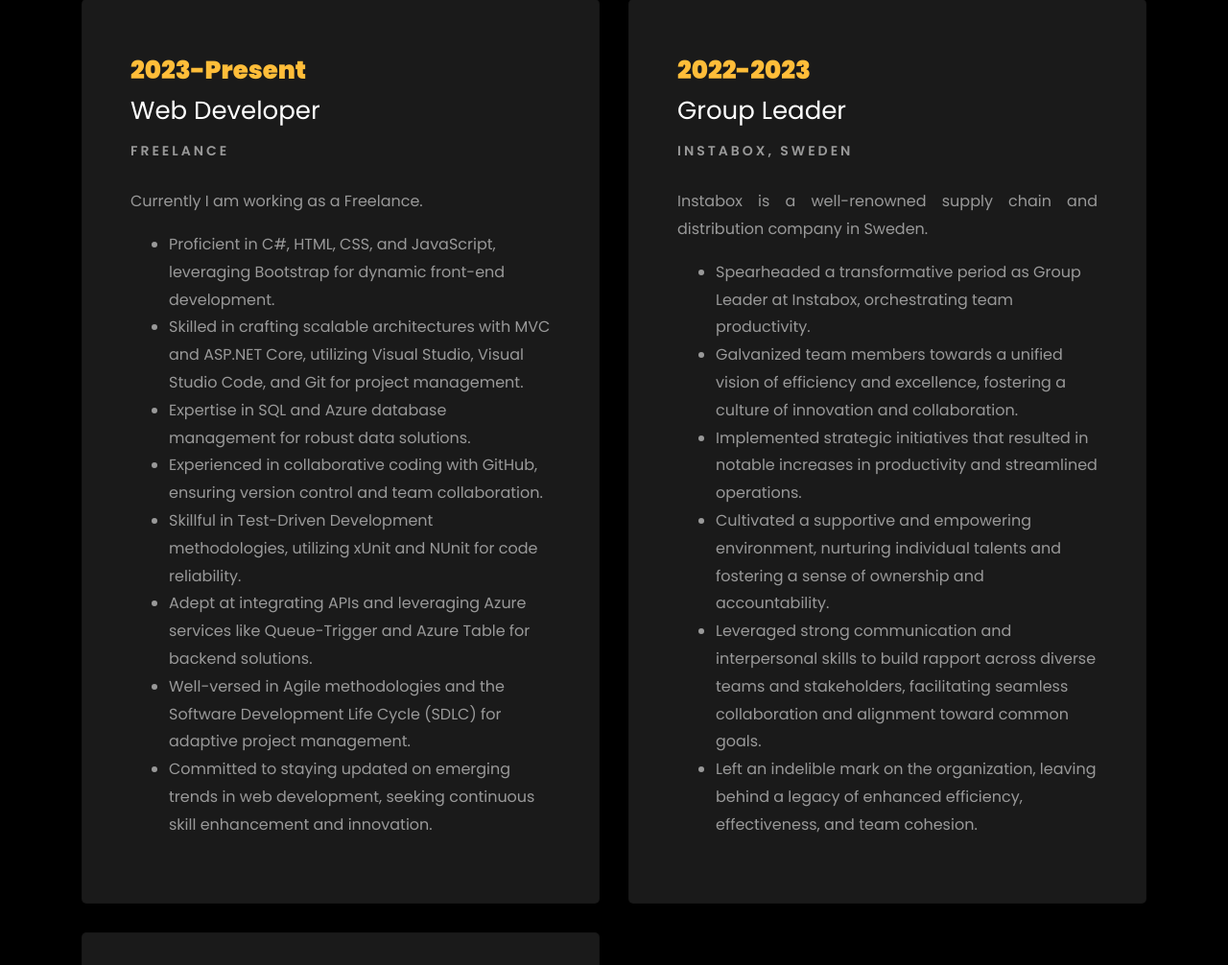
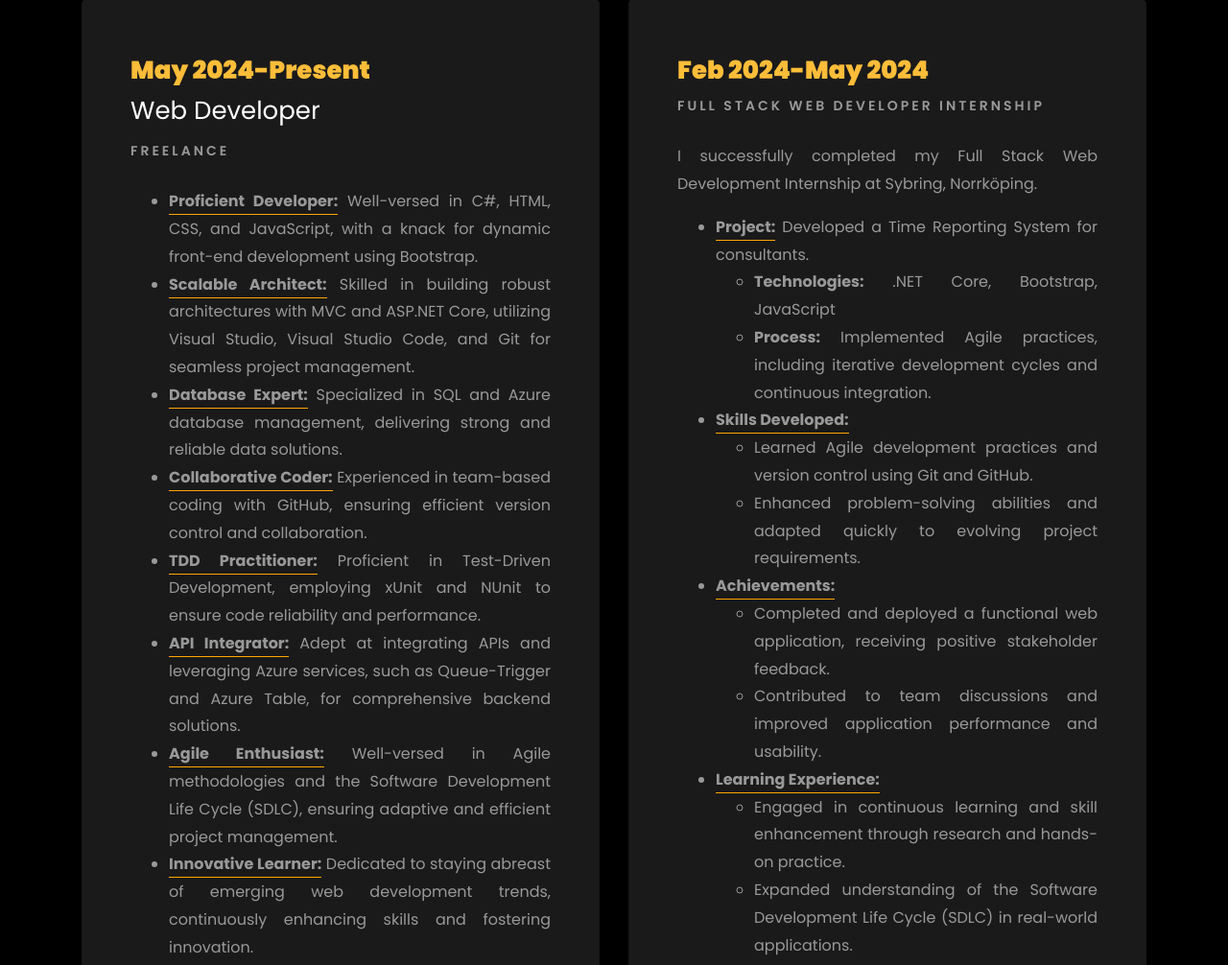
Before and after one commit to dawoodrizwan84/DawoodCvPortolio, a plain HTML site: page index.html in a window 1280 px wide. Shown: the part 2122-3128 px from the top of the page at 96% size. Drawn offline with Linux system fonts and the light colour scheme; files whose address does not match are found by name.

Commit message:
Updated New things

```diff
--- a/index.html
+++ b/index.html
@@ -32,6 +32,19 @@
 //--//-->   ABOUT
 ======================================*/
 
+.orange-underline {
+    position: relative; /* Ensure relative positioning for pseudo-element */
+}
+
+.orange-underline::after {
+    content: ''; /* Create a pseudo-element */
+    position: absolute; /* Position it absolutely relative to its parent */
+    left: 0; /* Align at the start of the element */
+    bottom: -3px; /* Adjust to your preferred distance from text */
+    width: 100%; /* Full width of the text */
+    height: 1px; /* Thickness of the underline */
+    background-color: orange; /* Color of the underline */
+}
 .about-mf .box-shadow-full {
   padding-top: 4rem;
   padding-bottom: 4rem;
@@ -354,24 +367,25 @@
 		</div>
 		<br>
 
+
 		<div class="row">
 			<div class="col-md-6">
 				<div class="card resume-wrap ftco-animate">
 					<div class="card-body">
-						<span class="date">2023-Present</span>
+						<span class="date">May 2024-Present</span>
 						<h2>Web Developer</h2>
 						<span class="position">Freelance</span>
 						<p class="mt-4" style="text-align: justify;">
-							Currently I am working as a Freelance.
-							<ul>
-								<li>Proficient in C#, HTML, CSS, and JavaScript, leveraging Bootstrap for dynamic front-end development.</li>
-								<li>Skilled in crafting scalable architectures with MVC and ASP.NET Core, utilizing Visual Studio, Visual Studio Code, and Git for project management.</li>
-								<li>Expertise in SQL and Azure database management for robust data solutions.</li>
-								<li>Experienced in collaborative coding with GitHub, ensuring version control and team collaboration.</li>
-								<li>Skillful in Test-Driven Development methodologies, utilizing xUnit and NUnit for code reliability.</li>
-								<li>Adept at integrating APIs and leveraging Azure services like Queue-Trigger and Azure Table for backend solutions.</li>
-								<li>Well-versed in Agile methodologies and the Software Development Life Cycle (SDLC) for adaptive project management.</li>
-								<li>Committed to staying updated on emerging trends in web development, seeking continuous skill enhancement and innovation.</li>
+							<!-- Currently I am working as a Freelance. -->
+							<ul style="text-align: justify">
+								<li><strong class="orange-underline">Proficient Developer:</strong> Well-versed in C#, HTML, CSS, and JavaScript, with a knack for dynamic front-end development using Bootstrap.</li>
+								<li><strong class="orange-underline">Scalable Architect:</strong> Skilled in building robust architectures with MVC and ASP.NET Core, utilizing Visual Studio, Visual Studio Code, and Git for seamless project management.</li>
+								<li><strong class="orange-underline">Database Expert:</strong> Specialized in SQL and Azure database management, delivering strong and reliable data solutions.</li>
+								<li><strong class="orange-underline">Collaborative Coder:</strong> Experienced in team-based coding with GitHub, ensuring efficient version control and collaboration.</li>
+								<li><strong class="orange-underline">TDD Practitioner:</strong> Proficient in Test-Driven Development, employing xUnit and NUnit to ensure code reliability and performance.</li>
+								<li><strong class="orange-underline">API Integrator:</strong> Adept at integrating APIs and leveraging Azure services, such as Queue-Trigger and Azure Table, for comprehensive backend solutions.</li>
+								<li><strong class="orange-underline">Agile Enthusiast:</strong> Well-versed in Agile methodologies and the Software Development Life Cycle (SDLC), ensuring adaptive and efficient project management.</li>
+								<li><strong class="orange-underline">Innovative Learner:</strong> Dedicated to staying abreast of emerging web development trends, continuously enhancing skills and fostering innovation.</li>
 							</ul>
 						</p>
 					</div>
@@ -381,12 +395,55 @@
 			<div class="col-md-6">
 				<div class="card resume-wrap ftco-animate">
 					<div class="card-body">
+						<span class="date">Feb 2024-May 2024</span><br/>
+						<!-- <h2>Web Developer</h2> -->
+						<span class="position">Full Stack Web Developer Internship</span>
+						<p class="mt-4" style="text-align: justify;">
+							I successfully completed my Full Stack Web Development Internship at Sybring, Norrköping.
+							<ul style="text-align: justify;">
+								<li><strong class="orange-underline">Project:</strong> Developed a Time Reporting System for consultants.
+									<ul>
+										<li><strong>Technologies:</strong> .NET Core, Bootstrap, JavaScript</li>
+										<li><strong>Process:</strong> Implemented Agile practices, including iterative development cycles and continuous integration.</li>
+										<!-- <li><strong>Achievement:</strong> Delivered a responsive system that enhanced operational efficiency.</li> -->
+									</ul>
+								</li>
+								<li><strong class="orange-underline">Skills Developed:</strong>
+									<ul>
+										<!-- <li>Gained proficiency in C#, HTML, CSS, JavaScript, Bootstrap, ASP.NET Core, and SQL.</li> -->
+										<li>Learned Agile development practices and version control using Git and GitHub.</li>
+										<li>Enhanced problem-solving abilities and adapted quickly to evolving project requirements.</li>
+									</ul>
+								</li>
+								<li><strong class="orange-underline">Achievements:</strong>
+									<ul>
+										<li>Completed and deployed a functional web application, receiving positive stakeholder feedback.</li>
+										<li>Contributed to team discussions and improved application performance and usability.</li>
+									</ul>
+								</li>
+								<li><strong class="orange-underline">Learning Experience:</strong>
+									<ul>
+										<li>Engaged in continuous learning and skill enhancement through research and hands-on practice.</li>
+										<li>Expanded understanding of the Software Development Life Cycle (SDLC) in real-world applications.</li>
+									</ul>
+								</li>
+							</ul>
+						</p>
+					</div>
+				</div>
+			</div>
+
+
+
+			<div class="col-md-6">
+				<div class="card resume-wrap ftco-animate">
+					<div class="card-body">
 						<span class="date">2022-2023</span>
 						<h2>Group Leader</h2>
 						<span class="position">Instabox, Sweden</span>
 						<p class="mt-4" style="text-align: justify;">
 							Instabox is a well-renowned supply chain and distribution company in Sweden.
-							<ul>
+							<ul style="text-align: justify">
 								<li>Spearheaded a transformative period as Group Leader at Instabox, orchestrating team productivity.</li>
 								<li>Galvanized team members towards a unified vision of efficiency and excellence, fostering a culture of innovation and collaboration.</li>
 								<li>Implemented strategic initiatives that resulted in notable increases in productivity and streamlined operations.</li>
@@ -406,7 +463,7 @@
 						<span class="position">Ufone, Pakistan</span>
 						<p class="mt-4" style="text-align: justify;">
 							Ufone is a leading telecommunications company in Pakistan.
-							<ul>
+							<ul style="text-align: justify">
 							<li>Achieving and maintaining a high customer satisfaction rating of over 90%
 								through prompt and effective issue resolution.</li>
 							<li>Exceeding service level agreement (SLA) targets by consistently responding
@@ -418,7 +475,7 @@
 							<li>Cultivated strong relationships with customers, ensuring their needs were
 								met and exceeded, resulting in enhanced loyalty and retention rates.</li>
 							<li>Played a pivotal role in promoting telecommunications offerings,
-								contributing to increased sales and revenue generation for the company.</li>
+								contributing to increased sales and revenue generation for the company.</li><br/><br/>
 
 							</ul>
 						</p>
```
